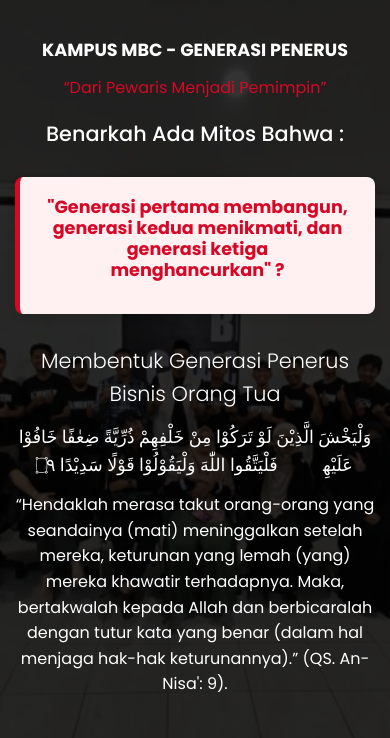
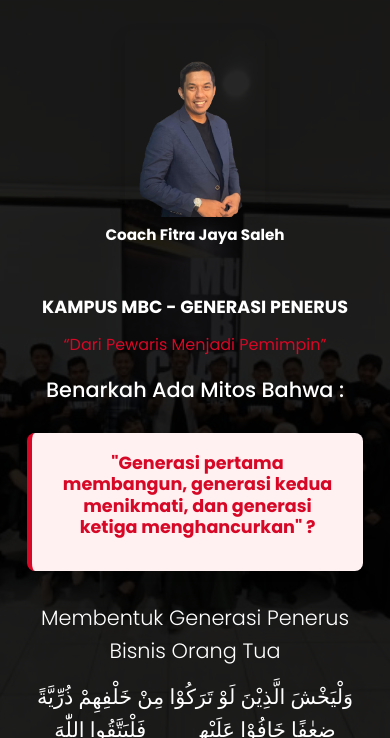
Before and after one commit to SyaifulNW/generasipenerus, a plain HTML site: page index.html in a window 390 px wide. Shown: the top 738 px of the page. Drawn offline with nearby package versions, Linux system fonts and the light colour scheme.

Commit message:
landingpage

```diff
--- a/index.html
+++ b/index.html
@@ -26,15 +26,18 @@
     background-image: url('img/hero1.jpg');
     background-size: cover;
     background-attachment: fixed;
-    background-blend-mode: overlay;
-    background-color: rgba(0, 0, 0, 0.6);
+    background-blend-mode:  overlay;
+    background-color: rgba(10, 10, 10, 0.92);
     background-position: center;
     background-repeat: no-repeat;
     height: 100vh;
     position: relative;
     overflow: hidden;
   ">
-    <div class="hero-content text-center text-white" style="position: relative; z-index: 1; padding-top: 60px; padding-left: 15px; padding-right: 15px;">
+    <div class="container-fluid">
+      <div class="row align-items-center" style="min-height: 100vh;">
+        <div class="col-lg-7 col-md-12">
+          <div class="hero-content text-white" style="position: relative; z-index: 1; padding-top: 20px; padding-left: 15px; padding-right: 15px;">
             <h1 class="display-4 fw-bold" style="font-size: 2.2rem;">KAMPUS MBC - GENERASI PENERUS</h1>
             <p class="lead" style="font-size: 2rem; color:#d70726; margin-bottom: 0.5rem;">
               <strong>“Dari Pewaris Menjadi Pemimpin”</strong>
@@ -50,26 +53,41 @@
             <p class="lead" style="color: white; font-size: 1.1rem; margin-bottom: 0.8rem;">
               Membentuk Generasi Penerus Bisnis Orang Tua
             </p>
-      <p style="font-size: 1.1rem; font-family: 'Scheherazade', serif; direction: rtl; color: #fff; margin-bottom: 0.8rem; word-break: break-word;">
+            <p style="font-size: 1.3rem; font-family: 'Scheherazade', serif; direction: rtl; color: #fff; margin-bottom: 0.8rem; word-break: break-word;">
               وَلْيَخْشَ الَّذِيْنَ لَوْ تَرَكُوْا مِنْ خَلْفِهِمْ ذُرِّيَّةً ضِعٰفًا خَافُوْا عَلَيْهِمْۖ فَلْيَتَّقُوا
               اللّٰهَ وَلْيَقُوْلُوْا قَوْلًا سَدِيْدًا ۝٩
             </p>
-      <p style="font-style: italic; font-size: 1rem; margin-bottom: 0.8rem;"></p>
+            <p style="font-style: italic; font-size: 1rem; margin-bottom: 0.8rem;">
               “Hendaklah merasa takut orang-orang yang seandainya (mati) meninggalkan setelah
               mereka, keturunan yang lemah (yang) mereka khawatir terhadapnya. Maka, bertakwalah kepada Allah dan berbicaralah
               dengan tutur kata yang benar (dalam hal menjaga hak-hak keturunannya).” (QS. An-Nisa': 9).
             </p>
           </div>
+        </div>
+        <div class="col-lg-5 col-md-10 text-center">
+          <img src="img/fjs.png" alt="Fitra Jaya Saleh" class="img-fluid rounded shadow" style="max-width: 350px; width: 100%; margin-top: -50px; ">
+          <div style="margin-top: 12px; font-weight: bold; color: #fff; font-size: 1.1rem;">
+            Coach Fitra Jaya Saleh
+          </div>
+        </div>
+      </div>
+    </div>
     <div class="hero-overlay" style="
-      position: absolute;
-      top: 0;
+      position: relative;
+      top: 10px;
       left: 0;
       width: 100%;
       height: 100%;
-      background-color: rgba(0, 0, 0, 0.5);
+      background-color: rgba(0, 0, 0, 0.65);
     "></div>
     <style>
-      @media (max-width: 768px) {
+      @media (max-width: 991px) {
+        header.hero .container-fluid .row {
+          flex-direction: column-reverse;
+        }
+        header.hero .col-lg-5 {
+          margin-bottom: 30px;
+        }
         header.hero {
           height: auto !important;
           min-height: 100vh;
@@ -93,6 +111,14 @@
         p[style*="font-size: 30px"], p[style*="font-size: 18px"] {
           font-size: 1.2rem !important;
         }
+        .col-lg-5 img {
+          max-width: 220px !important;
+          margin-top: 20px !important;
+        }
+        .col-lg-5 div {
+          font-size: 1rem !important;
+          margin-top: 8px !important;
+        }
       }
       @media (max-width: 480px) {
         header.hero {
@@ -109,6 +135,14 @@
         }
         .lead, h2, .kutipan h2 {
           font-size: 1.3rem !important;
+        }
+        .col-lg-5 img {
+          max-width: 140px !important;
+          margin-top: 10px !important;
+        }
+        .col-lg-5 div {
+          font-size: 0.95rem !important;
+          margin-top: 6px !important;
         }
       }
     </style>
```
Also changed, not shown: img/fitra.jpg (added), img/fitra1.jpg (added), img/fitra2.jpeg (added), img/fjs.png (added). Lines whose indentation alone changed are shown as unchanged.
